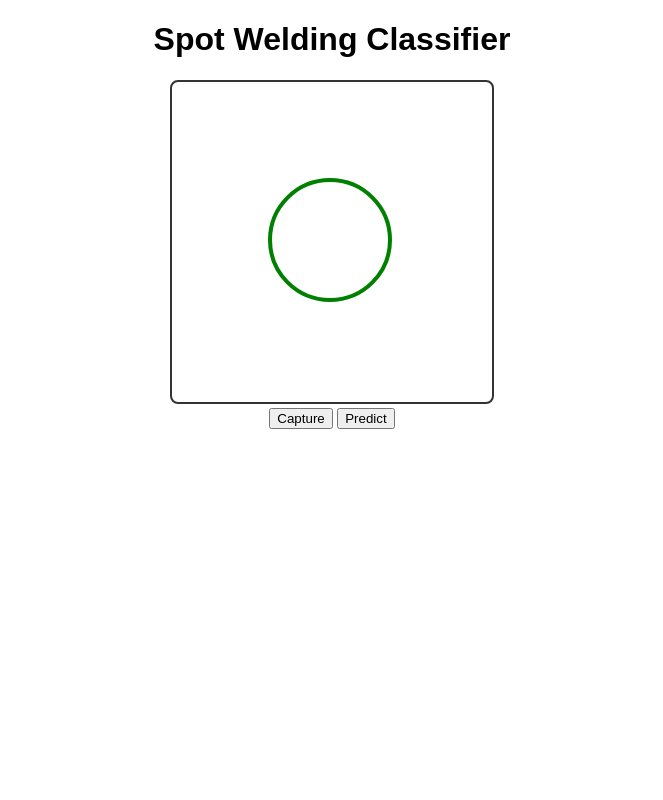
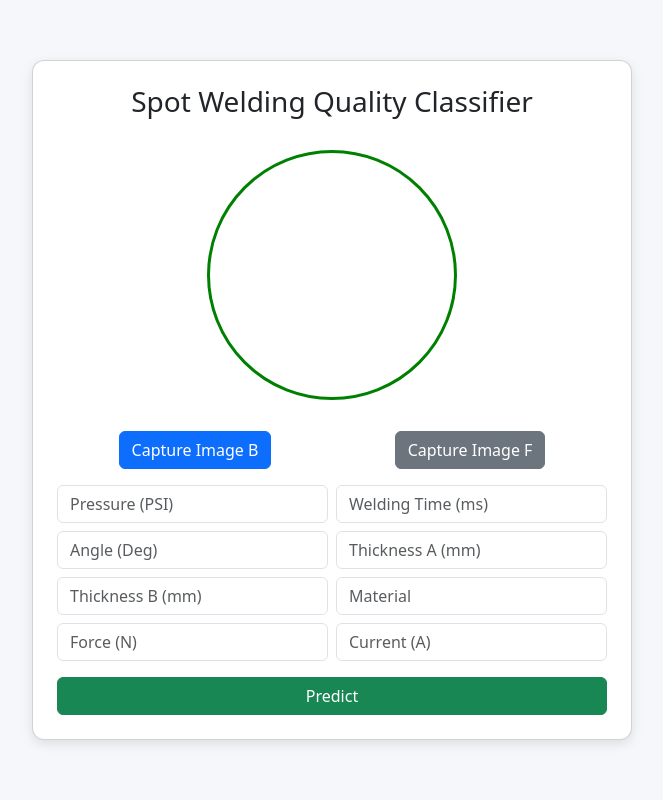
Before and after one commit to hosseindzahmatkesh/SpotWelding_AI_webapp, a Flask app: page / in a window 1280 px wide. Shown: the whole page, without its empty margins (308-971 px from the left). Run offline with Flask 3, Linux system fonts and the light colour scheme.

Commit message:
Update app.py and index.html with overlay, loader, and result icons

```diff
--- a/app.py
+++ b/app.py
@@ -2,19 +2,22 @@
 import os
 import cv2
 import numpy as np
+from flask import Flask, render_template, request, jsonify
 from PIL import Image
 import base64, io
 
-from flask import Flask, render_template, request, jsonify
-
-# --- دانلود مدل در صورت نبود ---
+# -------------------
+# Download model if missing
+# -------------------
 MODEL_PATH = "model.tflite"
 MODEL_URL = "https://drive.google.com/uc?id=1-e7UBpGkYgQlrfrOfpP9TtJ7UZt8A2rx"
 if not os.path.exists(MODEL_PATH):
     print("Downloading model...")
     gdown.download(MODEL_URL, MODEL_PATH, quiet=False)
 
-# --- بارگذاری مدل TFLite ---
+# -------------------
+# Load TFLite
+# -------------------
 try:
     import tflite_runtime.interpreter as tflite
 except Exception:
@@ -24,110 +27,111 @@
 app = Flask(__name__)
 
 CLASS_LABELS = ["Bad", "Good", "Explode"]
-MODEL_PATH = os.environ.get("MODEL_PATH", "model.tflite")
-
 interpreter = tflite.Interpreter(model_path=MODEL_PATH)
 interpreter.allocate_tensors()
 input_details = interpreter.get_input_details()
 output_details = interpreter.get_output_details()
 
+
+# -------------------
+# Utils
+# -------------------
 def required_image_size():
     for d in input_details:
-        shape = d.get('shape', [])
+        shape = d.get("shape", [])
         if hasattr(shape, "__len__") and len(shape) == 4:
             return int(shape[1]), int(shape[2])
     return 256, 256
 
-def coerce_image_dtype(arr, dtype):
-    if str(dtype) in ("float32", "float64"):
-        if arr.max() > 1.0:
-            arr = arr / 255.0
-        return arr.astype(np.float32)
-    if arr.max() <= 1.0:
-        arr = (arr * 255.0).round()
-    return arr.astype(np.uint8)
 
-def crop_with_circle_mask(arr, radius_ratio=0.2):
-    """فقط ناحیه‌ی دایره را نگه می‌دارد و بیرونش خاکستری می‌شود"""
-    h, w = arr.shape[:2]
+def preprocess_image(img_bytes, target_size):
+    """
+    Decode base64 image, apply circle mask (inside: real, outside: gray),
+    then blur, threshold, Canny, resize, normalize.
+    """
+    img = Image.open(io.BytesIO(img_bytes)).convert("RGB")
+    arr = np.array(img)
+    gray = cv2.cvtColor(arr, cv2.COLOR_RGB2GRAY)
+    h, w = gray.shape[:2]
+
+    # --- Circle mask ---
+    mask = np.zeros_like(gray, dtype=np.uint8)
     center = (w // 2, h // 2)
-    radius = int(min(h, w) * radius_ratio)
-
-    mask = np.zeros((h, w), dtype=np.uint8)
+    radius = min(h, w) // 6
     cv2.circle(mask, center, radius, 255, -1)
 
-    gray_background = np.full_like(arr, np.mean(arr), dtype=np.uint8)
-    result = np.where(mask == 255, arr, gray_background)
-    return result
+    gray_bg = np.full_like(gray, 128)
+    masked = np.where(mask == 255, gray, gray_bg)
 
-def run_inference(img1, img2, numeric_vector):
+    # --- Canny ---
+    blur = cv2.GaussianBlur(masked, (3, 3), 0)
+    _, thresh = cv2.threshold(blur, 40, 255, cv2.THRESH_BINARY)
+    edges = cv2.Canny(thresh, 700, 1000)
+
+    resized = cv2.resize(edges, target_size)
+    norm = resized / 255.0
+    norm = norm[:, :, np.newaxis]  # add channel
+    return norm
+
+
+def run_inference(imgB, imgF, numeric_vector):
     for i, d in enumerate(input_details):
-        shape = d.get('shape', [])
-        idx = d['index']
+        idx = d["index"]
+        shape = d.get("shape", [])
         if hasattr(shape, "__len__") and len(shape) == 4:
-            arr = img1 if i == 0 else img2
-            arr = coerce_image_dtype(arr, d['dtype'])
-            arr = arr[None, :, :, 0]
+            arr = imgB if i == 0 else imgF
+            arr = arr.astype(np.float32)[None, :, :, :]
             interpreter.set_tensor(idx, arr)
         else:
-            vec = numeric_vector.astype(d['dtype'])
-            vec = vec[None, :]
+            vec = numeric_vector.astype(d["dtype"])[None, :]
             interpreter.set_tensor(idx, vec)
     interpreter.invoke()
-    out = interpreter.get_tensor(output_details[0]['index'])
+    out = interpreter.get_tensor(output_details[0]["index"])
     out = np.squeeze(out)
     cls = int(np.argmax(out))
     prob = float(out[cls])
     label = CLASS_LABELS[cls] if cls < len(CLASS_LABELS) else f"Class {cls}"
     return {"label": label, "prob": prob, "raw": out.tolist()}
 
+
+# -------------------
+# Routes
+# -------------------
 @app.route("/")
 def index():
     h, w = required_image_size()
     return render_template("index.html", imgw=w, imgh=h, labels=CLASS_LABELS)
 
-@app.route("/healthz")
-def healthz():
-    return "ok"
 
 @app.route("/predict", methods=["POST"])
 def predict():
     data = request.json
     try:
-        image_data = data["image"].split(",")[1]
+        imgB_data = base64.b64decode(data["imageB"].split(",")[1])
+        imgF_data = base64.b64decode(data["imageF"].split(",")[1])
     except Exception:
         return jsonify({"error": "invalid image payload"}), 400
 
-    img_bytes = base64.b64decode(image_data)
-    img = Image.open(io.BytesIO(img_bytes)).convert("L")
     H, W = required_image_size()
-    img = img.resize((W, H))
-    arr = np.array(img)
+    arrB = preprocess_image(imgB_data, (W, H))
+    arrF = preprocess_image(imgF_data, (W, H))
 
-    # --- ماسک دایره ---
-    arr = crop_with_circle_mask(arr, radius_ratio=0.2)
-
-    # --- پردازش تصویر ---
-    arr = cv2.GaussianBlur(arr, (3, 3), 0)
-    _, arr = cv2.threshold(arr, 40, 255, cv2.THRESH_BINARY)
-    arr = cv2.Canny(arr, 700, 1000)
-    arr = cv2.resize(arr, (W, H))
-    arr = arr / 255.0
-    arr = arr[:, :, np.newaxis]
-
-    # --- ویژگی‌های عددی (dummy) ---
     nums = data.get("numbers", [])
     if not isinstance(nums, list) or len(nums) != 8:
         return jsonify({"error": "need 8 numeric features"}), 400
     try:
-        numeric_vector = np.array(
-            [float(x) if x != "" else 0.0 for x in nums], dtype=np.float32
-        )
+        numeric_vector = np.array([float(x) if x != "" else 0.0 for x in nums], dtype=np.float32)
     except Exception:
         return jsonify({"error": "non-numeric feature detected"}), 400
 
-    result = run_inference(arr, arr, numeric_vector)
+    result = run_inference(arrB, arrF, numeric_vector)
     return jsonify(result)
+
+
+@app.route("/healthz")
+def healthz():
+    return "ok"
+
 
 if __name__ == "__main__":
     app.run(host="0.0.0.0", port=5000, debug=False)
--- a/templates/index.html
+++ b/templates/index.html
@@ -3,86 +3,154 @@
 <head>
   <meta charset="UTF-8">
   <title>Spot Welding Classifier</title>
+  <link href="https://cdn.jsdelivr.net/npm/bootstrap@5.3.0/dist/css/bootstrap.min.css" rel="stylesheet">
   <style>
-    body { font-family: Arial, sans-serif; text-align: center; }
-    #videoContainer { position: relative; display: inline-block; }
-    video { border: 2px solid #333; border-radius: 8px; }
-    #overlay {
+    body {
+      background: #f5f7fa;
+      display: flex;
+      justify-content: center;
+      align-items: center;
+      height: 100vh;
+    }
+    .card {
+      width: 600px;
+      border-radius: 12px;
+      box-shadow: 0 4px 12px rgba(0,0,0,0.1);
+    }
+    #videoWrapper {
+      position: relative;
+      display: inline-block;
+    }
+    #overlayCircle {
       position: absolute;
-      top: 0; left: 0;
-      width: 100%; height: 100%;
+      top: 50%;
+      left: 50%;
+      transform: translate(-50%, -50%);
+      border: 3px solid green;
+      border-radius: 50%;
+      width: 250px;
+      height: 250px;
       pointer-events: none;
-    }
-    #circle {
-      stroke: green; stroke-width: 4; fill: transparent;
     }
     #resultIcon {
       position: absolute;
-      top: 20px; right: 20px;
+      top: 10px;
+      right: 10px;
       font-size: 48px;
+      display: none;
     }
-    #spinner { display:none; margin-top:10px; font-size:18px; color:#555; }
+    #loader {
+      display: none;
+    }
   </style>
 </head>
 <body>
-  <h1>Spot Welding Classifier</h1>
-  <div id="videoContainer">
-    <video id="video" width="320" height="320" autoplay playsinline></video>
-    <svg id="overlay" width="320" height="320">
-      <circle id="circle" cx="160" cy="160" r="60"></circle>
-    </svg>
-    <div id="resultIcon"></div>
+  <div class="card p-4">
+    <h3 class="text-center mb-3">Spot Welding Quality Classifier</h3>
+
+    <!-- Camera Section -->
+    <div id="videoWrapper">
+      <video id="video" width="100%" autoplay></video>
+      <div id="overlayCircle"></div>
+      <div id="resultIcon"></div>
+    </div>
+    <canvas id="canvas" style="display:none;"></canvas>
+
+    <!-- Controls -->
+    <div class="d-flex justify-content-around my-3">
+      <button id="captureB" class="btn btn-primary">Capture Image B</button>
+      <button id="captureF" class="btn btn-secondary">Capture Image F</button>
+    </div>
+
+    <!-- Numeric Inputs -->
+    <div class="row g-2">
+      <div class="col-6"><input class="form-control" placeholder="Pressure (PSI)"></div>
+      <div class="col-6"><input class="form-control" placeholder="Welding Time (ms)"></div>
+      <div class="col-6"><input class="form-control" placeholder="Angle (Deg)"></div>
+      <div class="col-6"><input class="form-control" placeholder="Thickness A (mm)"></div>
+      <div class="col-6"><input class="form-control" placeholder="Thickness B (mm)"></div>
+      <div class="col-6"><input class="form-control" placeholder="Material"></div>
+      <div class="col-6"><input class="form-control" placeholder="Force (N)"></div>
+      <div class="col-6"><input class="form-control" placeholder="Current (A)"></div>
+    </div>
+
+    <button id="predictBtn" class="btn btn-success w-100 mt-3">Predict</button>
+
+    <!-- Loader -->
+    <div id="loader" class="text-center mt-3">
+      <div class="spinner-border text-primary" role="status"></div>
+      <p>Processing...</p>
+    </div>
   </div>
-  <br>
-  <button id="captureBtn">Capture</button>
-  <button id="predictBtn" onclick="predict()">Predict</button>
-  <div id="spinner">⏳ Predicting...</div>
-  <canvas id="canvas" width="320" height="320" style="display:none;"></canvas>
 
   <script>
     const video = document.getElementById('video');
     const canvas = document.getElementById('canvas');
-    const ctx = canvas.getContext('2d');
-    let capturedImage = null;
+    const loader = document.getElementById('loader');
+    const resultIcon = document.getElementById('resultIcon');
+    let imgB = null, imgF = null;
 
-    // باز کردن دوربین اصلی (پشت گوشی در موبایل)
-    navigator.mediaDevices.getUserMedia({ video: { facingMode: "environment" } })
-      .then(stream => { video.srcObject = stream; })
-      .catch(err => { console.error("Camera error:", err); });
+    // Ask for rear camera
+    navigator.mediaDevices.getUserMedia({ video: { facingMode: { exact: "environment" } }, audio: false })
+      .then(stream => video.srcObject = stream)
+      .catch(err => {
+        console.error("Camera error:", err);
+        alert("Camera not available. Please allow camera access.");
+      });
 
-    document.getElementById('captureBtn').onclick = () => {
+    // Capture helper
+    function captureImage() {
+      const ctx = canvas.getContext('2d');
+      canvas.width = video.videoWidth;
+      canvas.height = video.videoHeight;
       ctx.drawImage(video, 0, 0, canvas.width, canvas.height);
-      capturedImage = canvas.toDataURL("image/png");
-      alert("Image captured!");
+      return canvas.toDataURL("image/png");
+    }
+
+    document.getElementById("captureB").onclick = () => {
+      imgB = captureImage();
+      alert("Captured Image B ✅");
+    };
+    document.getElementById("captureF").onclick = () => {
+      imgF = captureImage();
+      alert("Captured Image F ✅");
     };
 
-    async function predict() {
-      if (!capturedImage) {
-        alert("Please capture an image first!");
+    document.getElementById("predictBtn").onclick = async () => {
+      if (!imgB || !imgF) {
+        alert("Please capture both Image B and Image F first.");
         return;
       }
-      document.getElementById("predictBtn").disabled = true;
-      document.getElementById("spinner").style.display = "block";
-      document.getElementById("resultIcon").innerHTML = "";
+      const nums = Array.from(document.querySelectorAll(".form-control")).map(i => i.value);
+      const payload = { imageB: imgB, imageF: imgF, numbers: nums };
 
-      let response = await fetch("/predict", {
+      // Show loader, hide icon
+      loader.style.display = "block";
+      resultIcon.style.display = "none";
+
+      const res = await fetch("/predict", {
         method: "POST",
         headers: { "Content-Type": "application/json" },
-        body: JSON.stringify({ image: capturedImage, numbers: [0,0,0,0,0,0,0,0] })
+        body: JSON.stringify(payload)
       });
-      let result = await response.json();
+      const data = await res.json();
 
-      document.getElementById("spinner").style.display = "none";
-      document.getElementById("predictBtn").disabled = false;
+      // Hide loader
+      loader.style.display = "none";
 
-      if (result.label === "Good") {
-        document.getElementById("resultIcon").innerHTML = "✅";
-      } else if (result.label === "Bad") {
-        document.getElementById("resultIcon").innerHTML = "❌";
+      // Show result icon
+      if (data.label === "Good") {
+        resultIcon.innerHTML = "✅";
+        resultIcon.style.color = "green";
+      } else if (data.label === "Bad") {
+        resultIcon.innerHTML = "❌";
+        resultIcon.style.color = "red";
       } else {
-        document.getElementById("resultIcon").innerHTML = "⚠️";
+        resultIcon.innerHTML = "⚠️";
+        resultIcon.style.color = "orange";
       }
-    }
+      resultIcon.style.display = "block";
+    };
   </script>
 </body>
 </html>
```
